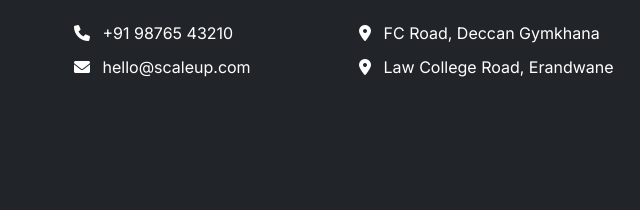
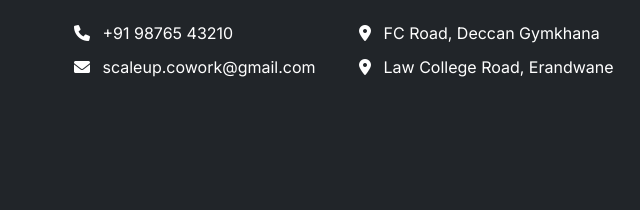
Before and after one commit to kingkrill/ScaleUp, a plain HTML site: page contact.html in a window 1280 px wide. Shown: the part 1597-1807 px from the top of the page, 578-1218 px from the left. Drawn offline with nearby package versions, Linux system fonts and the light colour scheme; files whose address does not match are found by name.

Commit message:
Update contact.html

```diff
--- a/contact.html
+++ b/contact.html
@@ -216,7 +216,7 @@
                         </li>
                         <li class="mb-2">
                             <i class="fas fa-envelope me-2"></i>
-                            hello@scaleup.com
+                            scaleup.cowork@gmail.com
                         </li>
                     </ul>
                 </div>
```
